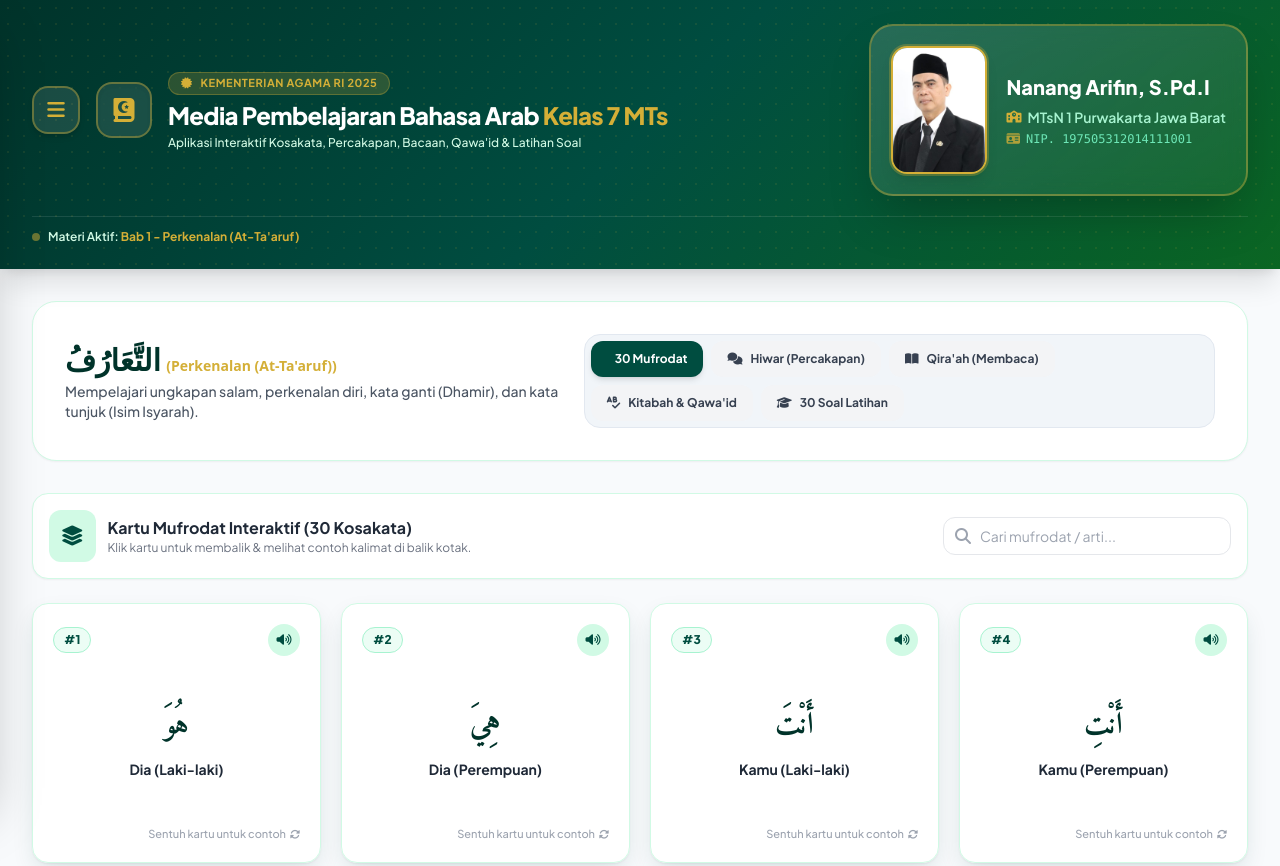
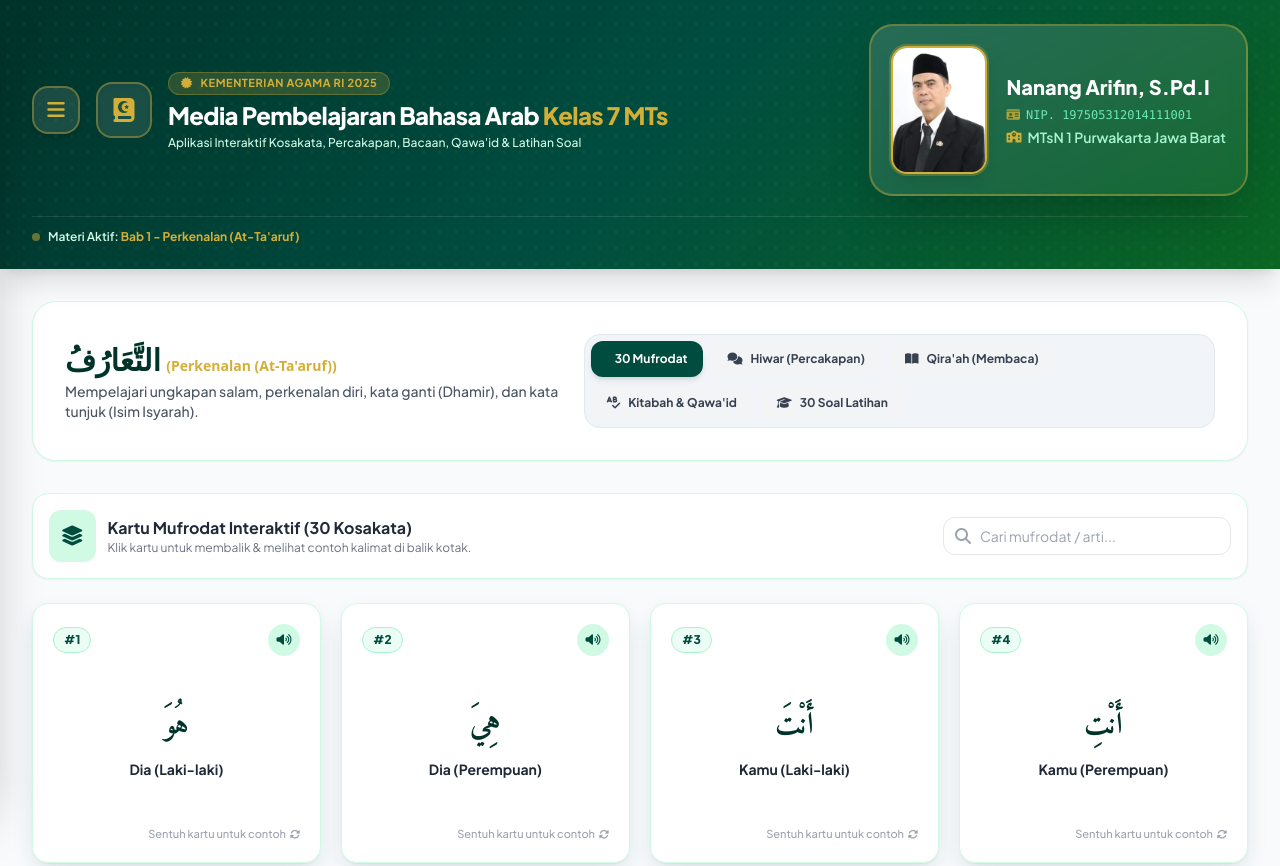
Before and after one commit to afifmashum61-oss/maddatuna, a plain HTML site: page index.html in a window 1280 px wide. Shown: the top 866 px of the page. Drawn offline with nearby package versions, Linux system fonts and the light colour scheme; some icons are missing; a web font is replaced by a local one.

Commit message:
UI Update: Mengubah urutan teks kartu identitas guru (Nama di atas, NIP di tengah, Nama Sekolah di bawah)

```diff
--- a/index.html
+++ b/index.html
@@ -55,8 +55,8 @@
             <img src="img/nanang_arifin.jpg" alt="Nanang Arifin, S.Pd.I" class="w-16 h-20 rounded-xl object-cover object-top border-2 border-gold shadow-md flex-shrink-0">
             <div class="text-xs">
                 <h4 class="font-extrabold text-gray-900 text-sm leading-tight">Nanang Arifin, S.Pd.I</h4>
-                <p class="text-[11px] text-emerald-800 font-semibold mt-0.5">MTsN 1 Purwakarta Jawa Barat</p>
-                <p class="text-[10px] text-gray-600 font-mono mt-0.5">NIP. 197505312014111001</p>
+                <p class="text-[10px] text-gray-600 font-mono mt-1">NIP. 197505312014111001</p>
+                <p class="text-[11px] text-emerald-800 font-semibold mt-1">MTsN 1 Purwakarta Jawa Barat</p>
             </div>
         </div>
 
@@ -110,11 +110,11 @@
                         <img src="img/nanang_arifin.jpg" alt="Nanang Arifin, S.Pd.I" class="w-20 h-24 sm:w-24 sm:h-32 rounded-2xl object-cover object-top border-2 border-gold shadow-lg ring-2 ring-gold/30 flex-shrink-0">
                         <div class="text-left">
                             <h3 class="font-extrabold text-white text-lg sm:text-xl leading-tight">Nanang Arifin, S.Pd.I</h3>
-                            <p class="text-xs sm:text-sm text-emerald-200 font-semibold mt-1.5 flex items-center gap-1.5">
+                            <p class="text-[11px] sm:text-xs text-emerald-300 font-mono mt-1.5 flex items-center gap-1.5">
+                                <i class="fa-solid fa-id-card text-gold/80 text-xs"></i> NIP. 197505312014111001
+                            </p>
+                            <p class="text-xs sm:text-sm text-emerald-200 font-semibold mt-1 flex items-center gap-1.5">
                                 <i class="fa-solid fa-school text-gold text-xs"></i> MTsN 1 Purwakarta Jawa Barat
-                            </p>
-                            <p class="text-[11px] sm:text-xs text-emerald-300 font-mono mt-1 flex items-center gap-1.5">
-                                <i class="fa-solid fa-id-card text-gold/80 text-xs"></i> NIP. 197505312014111001
                             </p>
                         </div>
                     </div>
@@ -185,7 +185,7 @@
                     <p class="font-bold text-white text-base">Media Pembelajaran Bahasa Arab MTs Kelas 7</p>
                     <p class="mt-0.5">Disusun sesuai Buku Siswa Kementerian Agama Republik Indonesia Tahun 2025.</p>
                     <p class="text-xs text-emerald-300 mt-1.5 font-medium">
-                        &copy; 2025 • <strong class="text-gold font-bold">Nanang Arifin, S.Pd.I</strong> (MTsN 1 Purwakarta Jawa Barat | NIP. 197505312014111001)
+                        &copy; 2025 • <strong class="text-gold font-bold">Nanang Arifin, S.Pd.I</strong> (NIP. 197505312014111001 | MTsN 1 Purwakarta Jawa Barat)
                     </p>
                 </div>
             </div>
```
